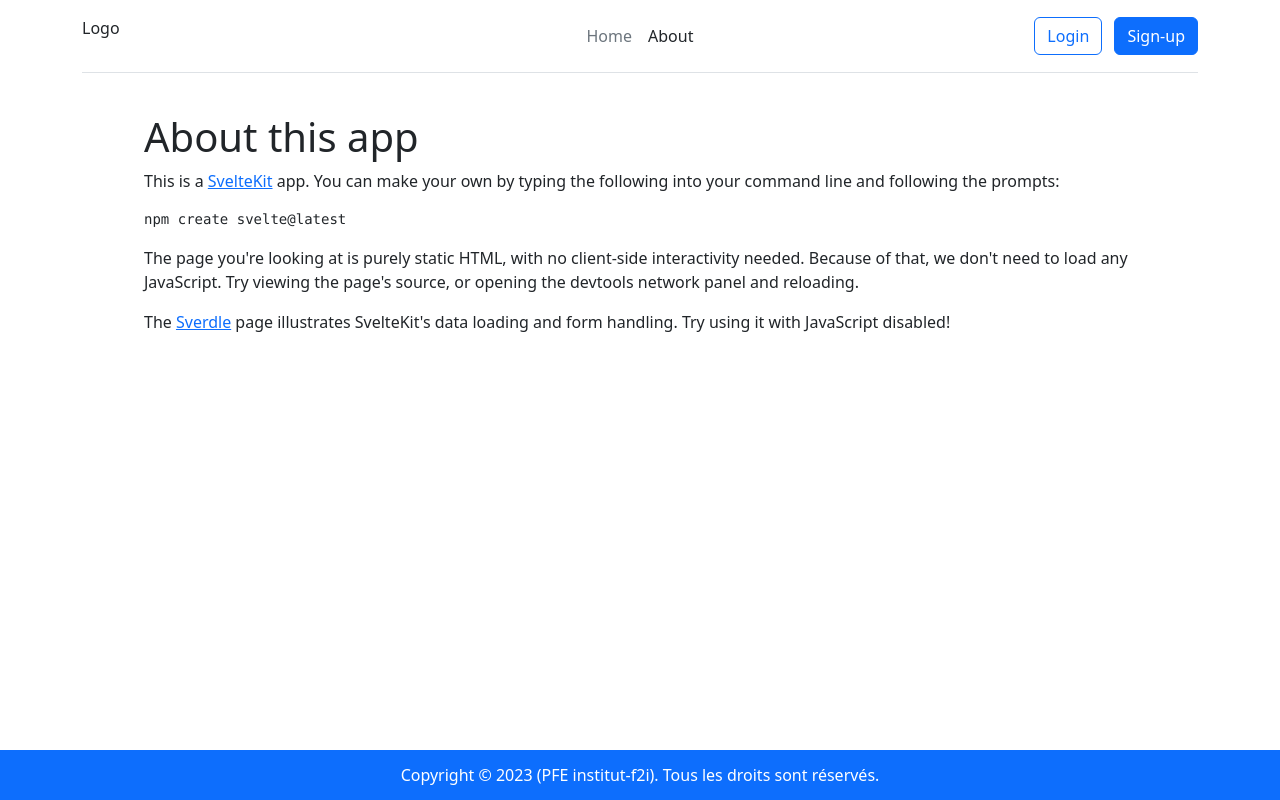
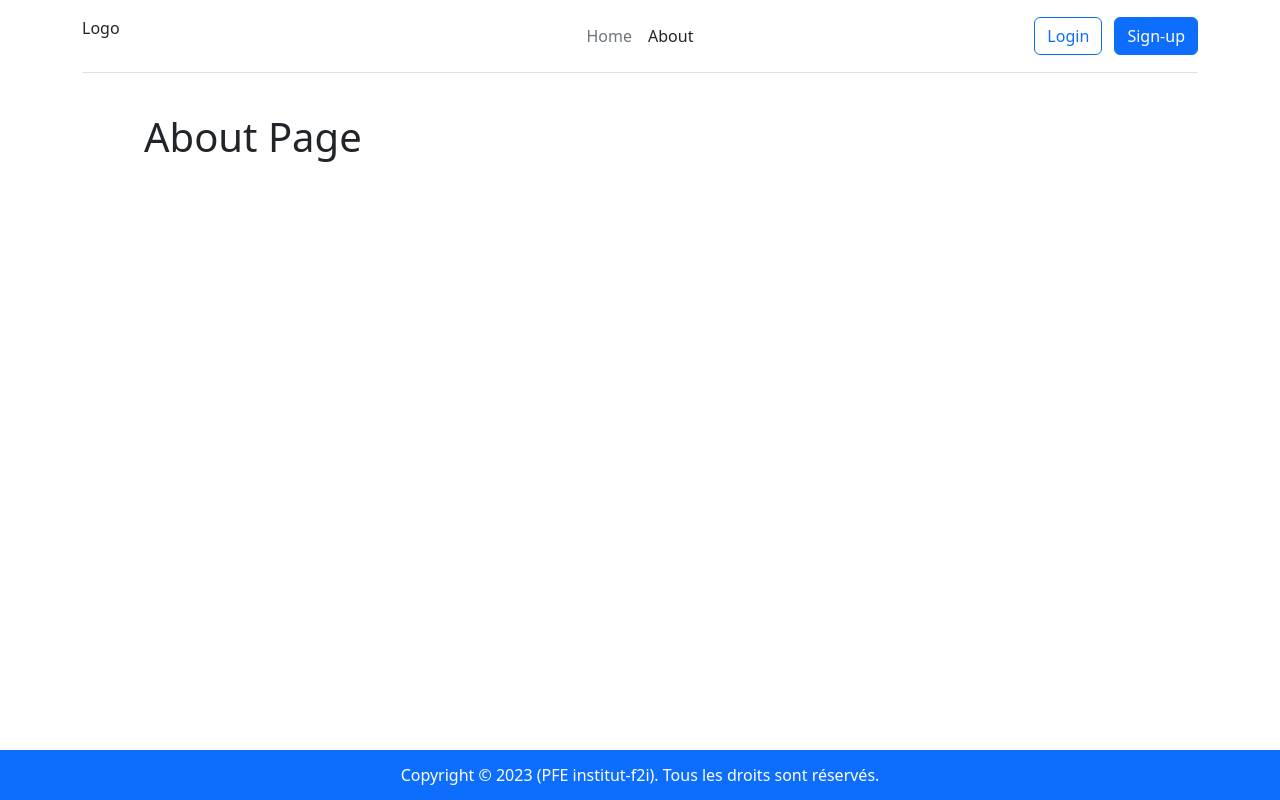
Before and after one commit to mohamedsek/thetiptop-web, a SvelteKit app: page /about in a window 1280 px wide. Built offline with nearby package versions, Linux system fonts and the light colour scheme.

Commit message:
Fix unit/E2E tests

```diff
--- a/src/routes/(app)/+page.svelte
+++ b/src/routes/(app)/+page.svelte
@@ -3,12 +3,12 @@
 </script>
 
 <svelte:head>
-	<title>Home</title>
+	<title>Page d'accueil</title>
 	<meta name="description" content="Svelte demo app" />
 </svelte:head>
 
 <section>
-	<h1>Home Page</h1>
+	<h1>Page d'accueil</h1>
 </section>
 
 <style>
--- a/src/routes/(app)/about/+page.svelte
+++ b/src/routes/(app)/about/+page.svelte
@@ -4,23 +4,5 @@
 </svelte:head>
 
 <div class="text-column">
-	<h1>About this app</h1>
-
-	<p>
-		This is a <a href="https://kit.svelte.dev">SvelteKit</a> app. You can make your own by typing the
-		following into your command line and following the prompts:
-	</p>
-
-	<pre>npm create svelte@latest</pre>
-
-	<p>
-		The page you're looking at is purely static HTML, with no client-side interactivity needed.
-		Because of that, we don't need to load any JavaScript. Try viewing the page's source, or opening
-		the devtools network panel and reloading.
-	</p>
-
-	<p>
-		The <a href="/sverdle">Sverdle</a> page illustrates SvelteKit's data loading and form handling. Try
-		using it with JavaScript disabled!
-	</p>
+	<h1>About Page</h1>
 </div>
```
Also changed, not shown: tests/test.js (deleted, +0 -6 lines), 2 other files (tests, documents, lock files or other folders).
